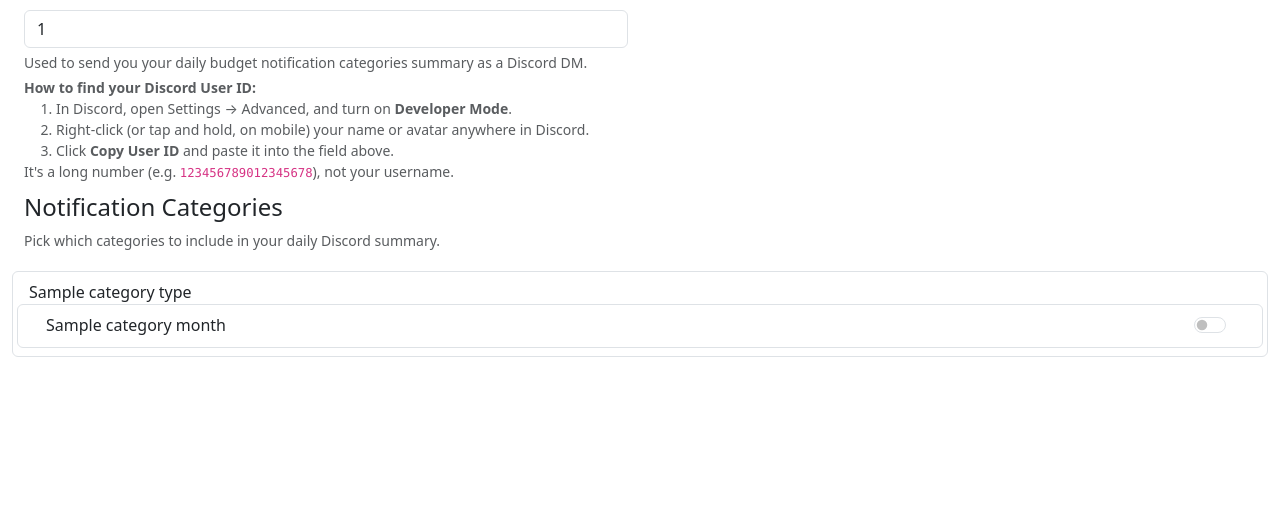
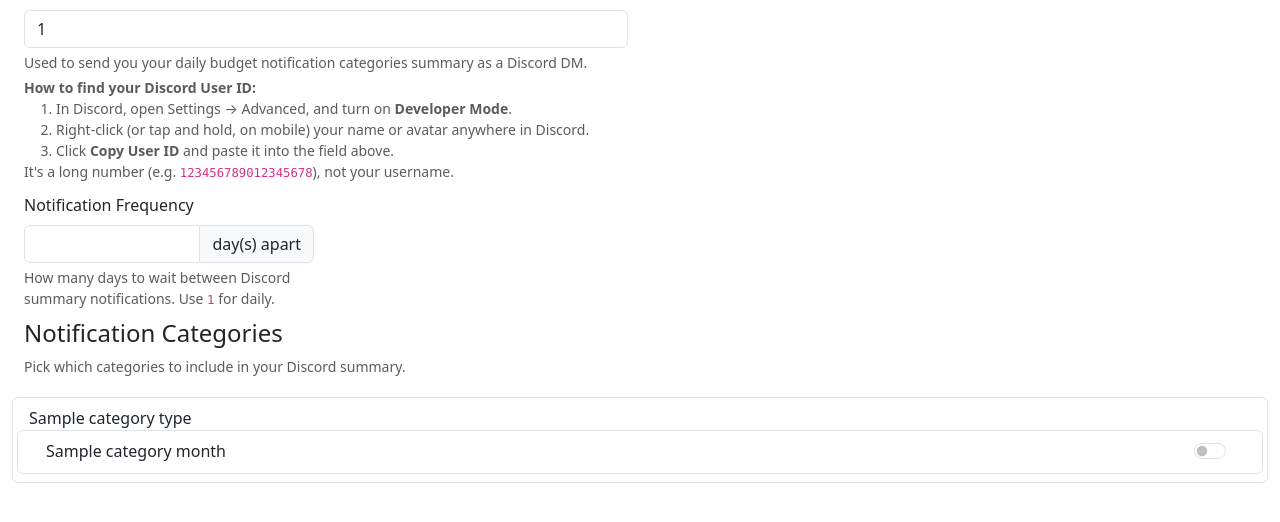
Before and after one commit to michaeldcarrell/simpli_budget, a Django app: template templates/settings/index.html in a window 1280 px wide. Shown: the part 144-666 px from the top of the page. Run offline with Django 5.2, Linux system fonts and the light colour scheme; the template is opened without the code that fills it: most values are stand-ins (such as "Sample title", 1, 10 or a date in 2020); some libraries are stand-ins or nearby versions.

Commit message:
Let users set how many days apart they receive Discord notifications
Adds notification_frequency_days to UserAttributes (backed by a new
column on the live user_attributes table, default 1 = daily so
existing subscribers are unaffected) and a Settings page field to
edit it via the existing PUT /api/settings endpoint.

Co-Authored-By: Claude Sonnet 5 <noreply@anthropic.com>

```diff
--- a/simpli_budget/models.py
+++ b/simpli_budget/models.py
@@ -86,6 +86,7 @@ class UserAttributes(models.Model):
     show_hidden = models.BooleanField(default=False)
     onboarding_completed = models.BooleanField(default=False)
     discord_user_id = models.CharField(max_length=32, blank=True, null=True)
+    notification_frequency_days = models.PositiveIntegerField(default=1)
     created_at = models.DateTimeField(default=dt.now)
     updated_at = models.DateTimeField(default=dt.now)
 
--- a/simpli_budget/views/settings.py
+++ b/simpli_budget/views/settings.py
@@ -40,6 +40,7 @@ class Settings(LoginRequiredMixin, View):
         context = {
             "title": "Settings",
             "discord_user_id": user_attributes.discord_user_id,
+            "notification_frequency_days": user_attributes.notification_frequency_days,
             "sections": sections,
         }
         return render(request, template_name="settings/index.html", context=context)
--- a/static/settings/js/index.js
+++ b/static/settings/js/index.js
@@ -1,6 +1,7 @@
 let controller = function() {
     let objs = {
         discordIdInput: document.getElementById('discord-user-id'),
+        notificationFrequencyInput: document.getElementById('notification-frequency-days'),
         notificationToggles: document.getElementsByClassName('notification-category-toggle'),
     }
 
@@ -33,6 +34,49 @@ let controller = function() {
                 return;
             }
             input.dataset.savedValue = data.body.discord_user_id || '';
+            input.value = input.dataset.savedValue;
+        }).catch(e => {
+            loader.resolve();
+            alert(e.message);
+            input.value = input.dataset.savedValue || '';
+            throw e;
+        });
+    }
+
+    let saveNotificationFrequencyDays = function(input) {
+        let value = parseInt(input.value, 10);
+        if (String(value) === (input.dataset.savedValue || '')) {
+            return;
+        }
+        if (!Number.isInteger(value) || value < 1) {
+            alert('Notification frequency must be a whole number of days, at least 1.');
+            input.value = input.dataset.savedValue || '';
+            return;
+        }
+
+        let token = getCSRFToken();
+        let loader = new Loader();
+        loader.show();
+        fetch('/api/settings', {
+            method: 'PUT',
+            headers: {
+                'X-CSRFToken': token,
+                'Content-Type': 'application/json'
+            },
+            body: JSON.stringify({ notification_frequency_days: value })
+        }).then(async (res) => {
+            return {
+                status_code: res.status,
+                body: await res.json()
+            }
+        }).then(data => {
+            loader.resolve();
+            if (data.status_code !== 200) {
+                alert(data.body.message || 'Failed to update notification frequency');
+                input.value = input.dataset.savedValue || '';
+                return;
+            }
+            input.dataset.savedValue = String(data.body.notification_frequency_days);
             input.value = input.dataset.savedValue;
         }).catch(e => {
             loader.resolve();
@@ -85,6 +129,16 @@ let controller = function() {
             saveDiscordUserId(objs.discordIdInput);
         });
 
+        objs.notificationFrequencyInput.dataset.savedValue = objs.notificationFrequencyInput.value;
+        objs.notificationFrequencyInput.addEventListener('keydown', function(event) {
+            if (event.key === 'Enter') {
+                objs.notificationFrequencyInput.blur();
+            }
+        });
+        objs.notificationFrequencyInput.addEventListener('blur', function() {
+            saveNotificationFrequencyDays(objs.notificationFrequencyInput);
+        });
+
         Array.from(objs.notificationToggles).forEach(function(toggle) {
             toggle.addEventListener('change', function() {
                 saveNotificationCategory(toggle);
--- a/templates/settings/index.html
+++ b/templates/settings/index.html
@@ -32,10 +32,29 @@
     </div>
 </div>
 <div class="row" style="margin: 10px 0;">
+    <div class="col-12 col-lg-3">
+        <label for="notification-frequency-days" class="form-label">Notification Frequency</label>
+        <div class="input-group">
+            <input
+                type="number"
+                id="notification-frequency-days"
+                class="form-control"
+                min="1"
+                step="1"
+                value="{{ notification_frequency_days }}"
+            >
+            <span class="input-group-text">day(s) apart</span>
+        </div>
+        <div class="form-text">
+            How many days to wait between Discord summary notifications. Use <code>1</code> for daily.
+        </div>
+    </div>
+</div>
+<div class="row" style="margin: 10px 0;">
     <div class="col">
         <h4>Notification Categories</h4>
         <div class="form-text" style="margin-bottom: 10px;">
-            Pick which categories to include in your daily Discord summary.
+            Pick which categories to include in your Discord summary.
         </div>
     </div>
 </div>
```
Also changed, not shown: api/views.py (+25 -3 lines).
